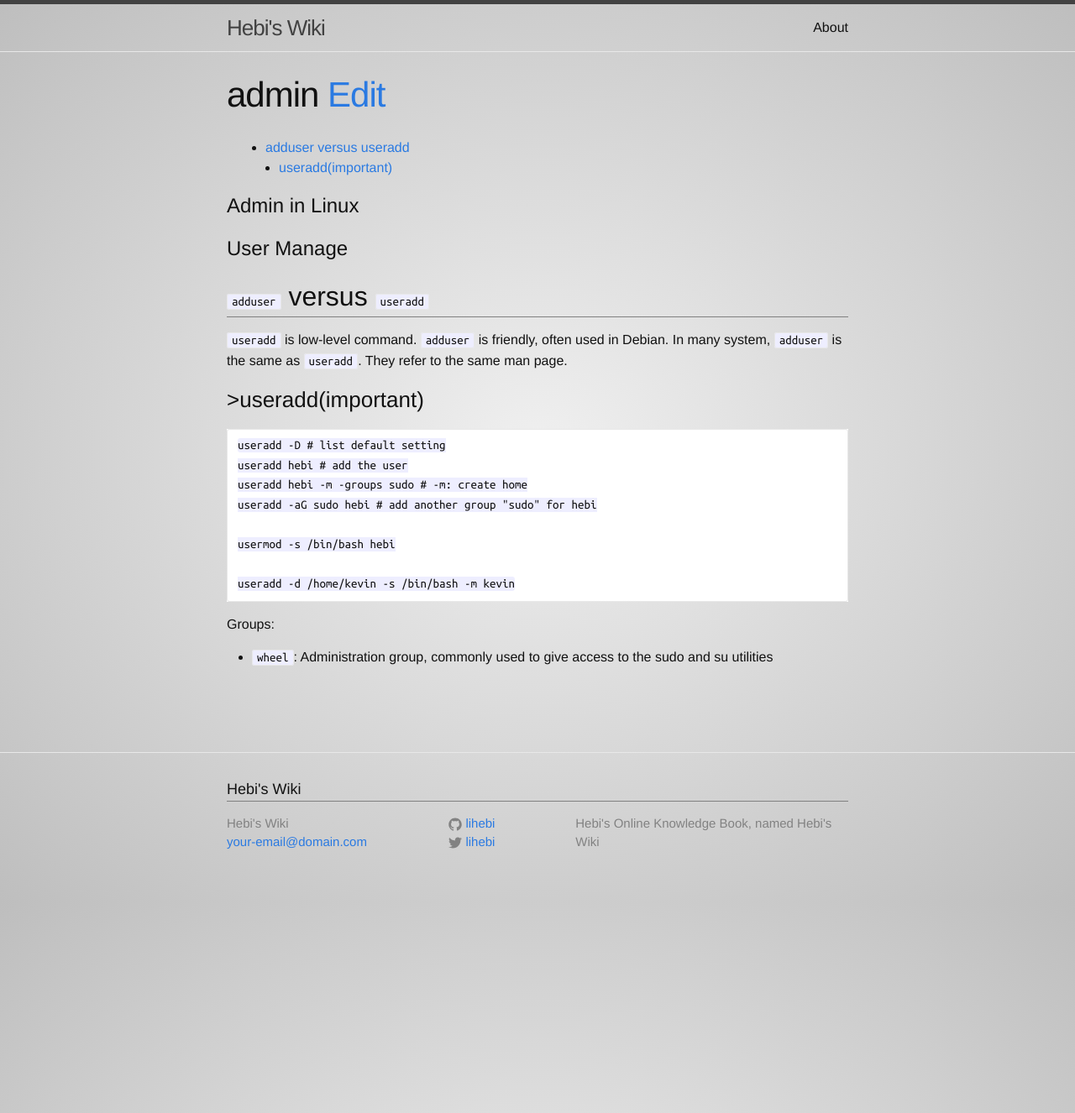
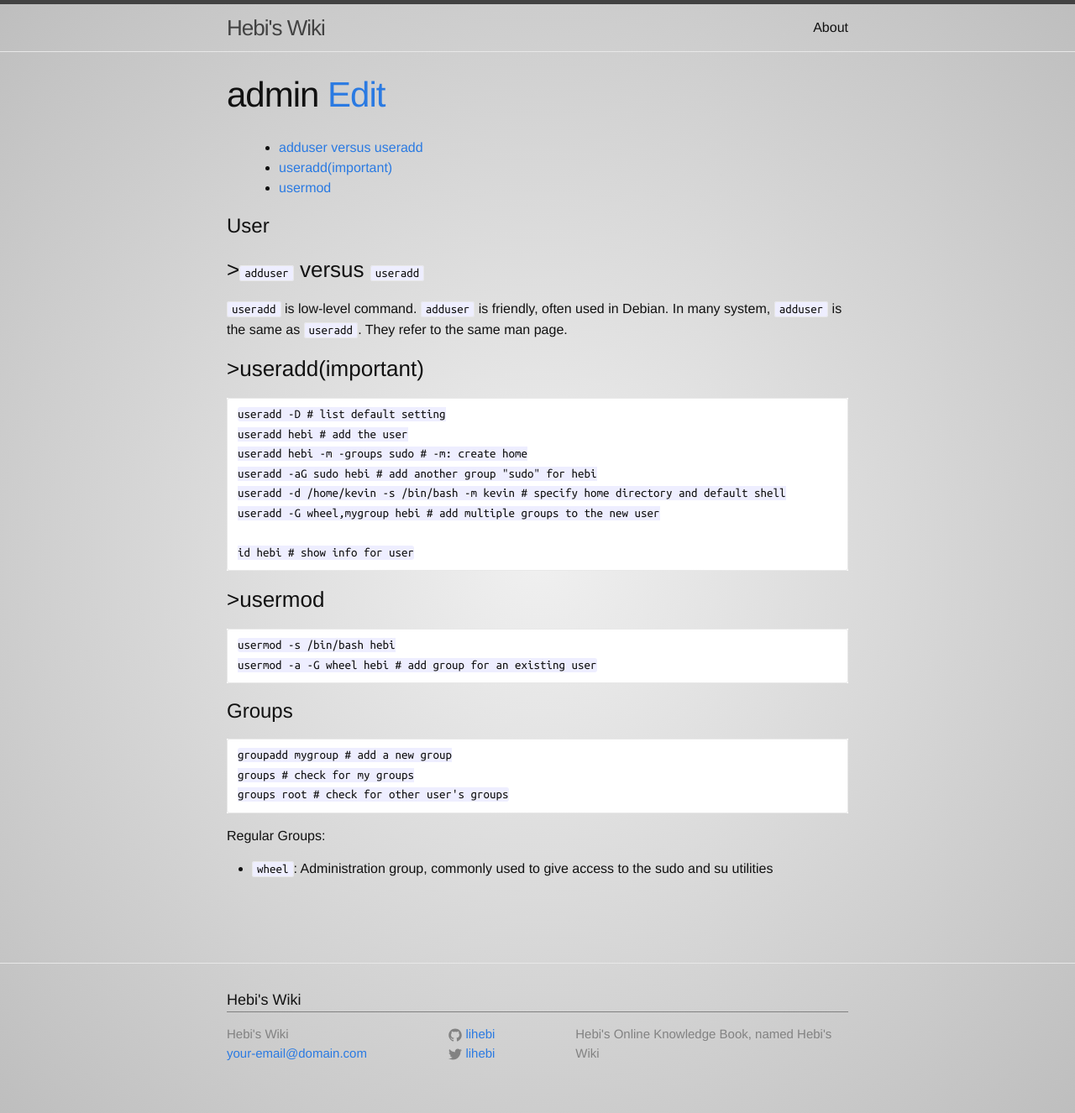
Before and after one commit to lihebi/wiki-old, a Jekyll site: the page built from _wiki/operating-system/linux/admin.md, in a window 1280 px wide. Shown: the whole page at 84% size. Built offline with Jekyll 4.4.1, drawn with Linux system fonts in a browser that asks for light colours; nearby versions of some CDN libraries; Markdown is read by kramdown in place of the engine named in the settings; a style sheet for code colours, icons or effects is not loaded.

Commit message:
enhance user and group

````diff
--- a/_wiki/operating-system/linux/admin.md
+++ b/_wiki/operating-system/linux/admin.md
@@ -2,11 +2,10 @@
 title: admin
 ---
 
-# Admin in Linux
+User
+====
 
-# User Manage
-
-## `adduser` versus `useradd`
+### `adduser` versus `useradd`
 
 `useradd` is low-level command. `adduser` is friendly, often used in Debian.
 In many system, `adduser` is the same as `useradd`.
@@ -19,12 +18,28 @@ useradd -D # list default setting
 useradd hebi # add the user
 useradd hebi -m -groups sudo # -m: create home
 useradd -aG sudo hebi # add another group "sudo" for hebi
+useradd -d /home/kevin -s /bin/bash -m kevin # specify home directory and default shell
+useradd -G wheel,mygroup hebi # add multiple groups to the new user
 
-usermod -s /bin/bash hebi
-
-useradd -d /home/kevin -s /bin/bash -m kevin
+id hebi # show info for user
 ```
 
-Groups:
+### usermod
+
+```sh
+usermod -s /bin/bash hebi
+usermod -a -G wheel hebi # add group for an existing user
+```
+
+Groups
+======
+
+```sh
+groupadd mygroup # add a new group
+groups # check for my groups
+groups root # check for other user's groups
+```
+
+Regular Groups:
 
 * `wheel`: Administration group, commonly used to give access to the sudo and su utilities
````
